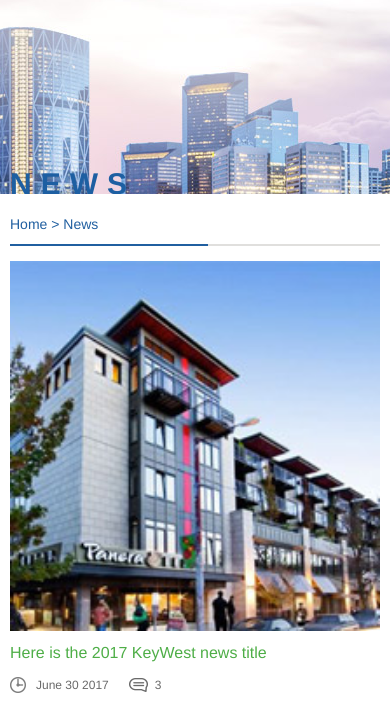
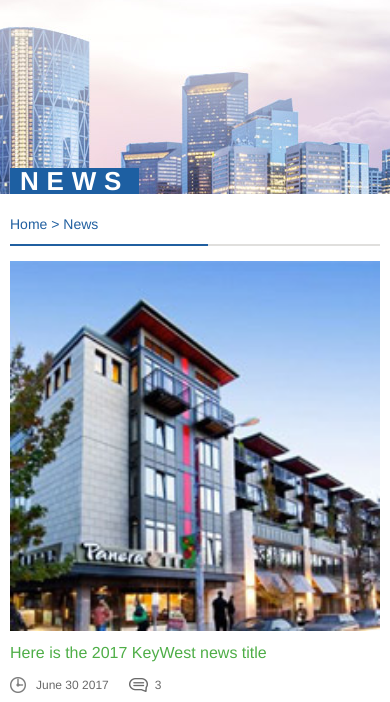
Before and after one commit to wangyl2365/Keywest, a plain HTML site: page page/news.html in a window 390 px wide. Shown: the part 104-806 px from the top of the page. Drawn offline with Linux system fonts and the light colour scheme.

Commit message:
Update media.css

```diff
--- a/page/css/media.css
+++ b/page/css/media.css
@@ -94,7 +94,7 @@
 	.service-manage .item { width: 100%; padding-bottom: 20px; }
 	.service-item { padding: 20px 0; }
 	.service-item h2 { margin-bottom: 20px; font-size: 20px; }
-	.banner-area h1 { font-size: 30px; }
+	.banner-area h1 { bottom: 0; font-size: 26px; background: #1d5fa2; color: #fff; padding: 0 10px; }
 	.service-list li { width: 100%; margin-bottom: 20px; }
 	.about-item { padding: 20px 0; }
 	.about-bg { display: none; }
```
